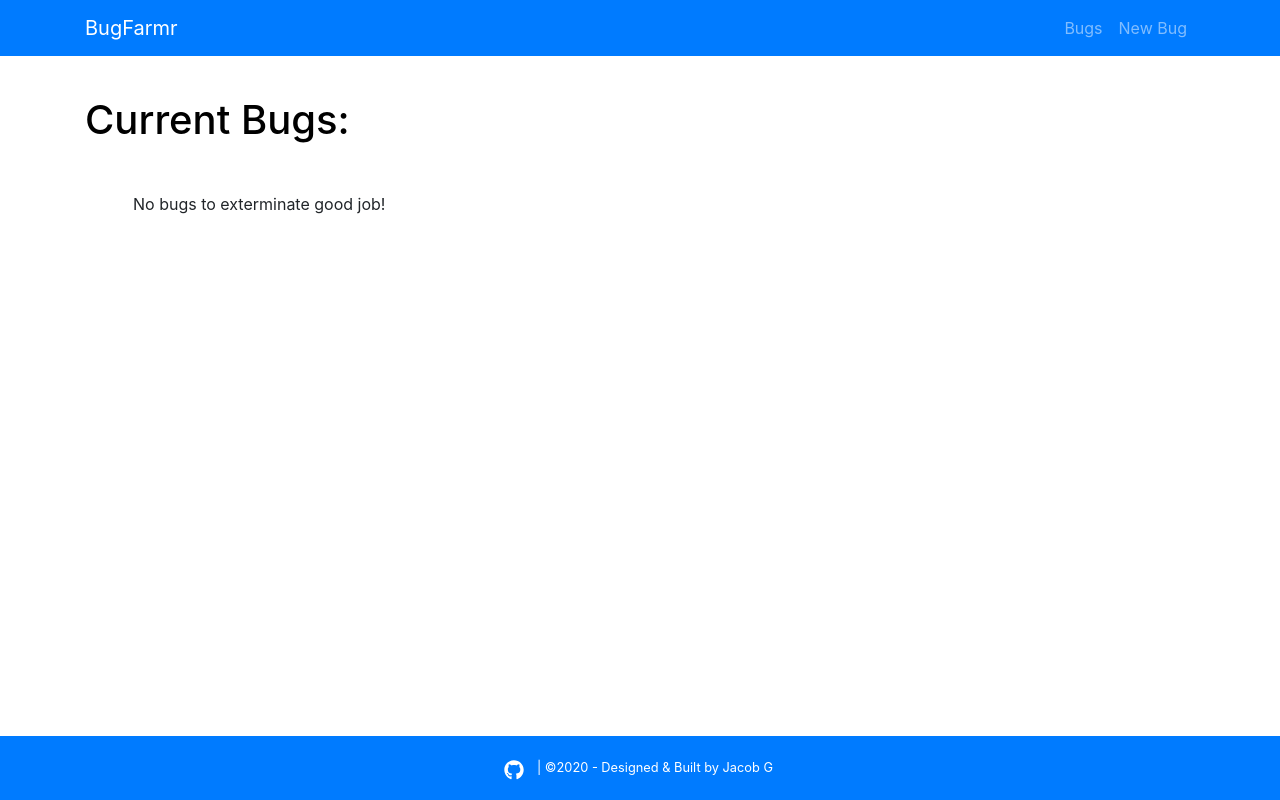
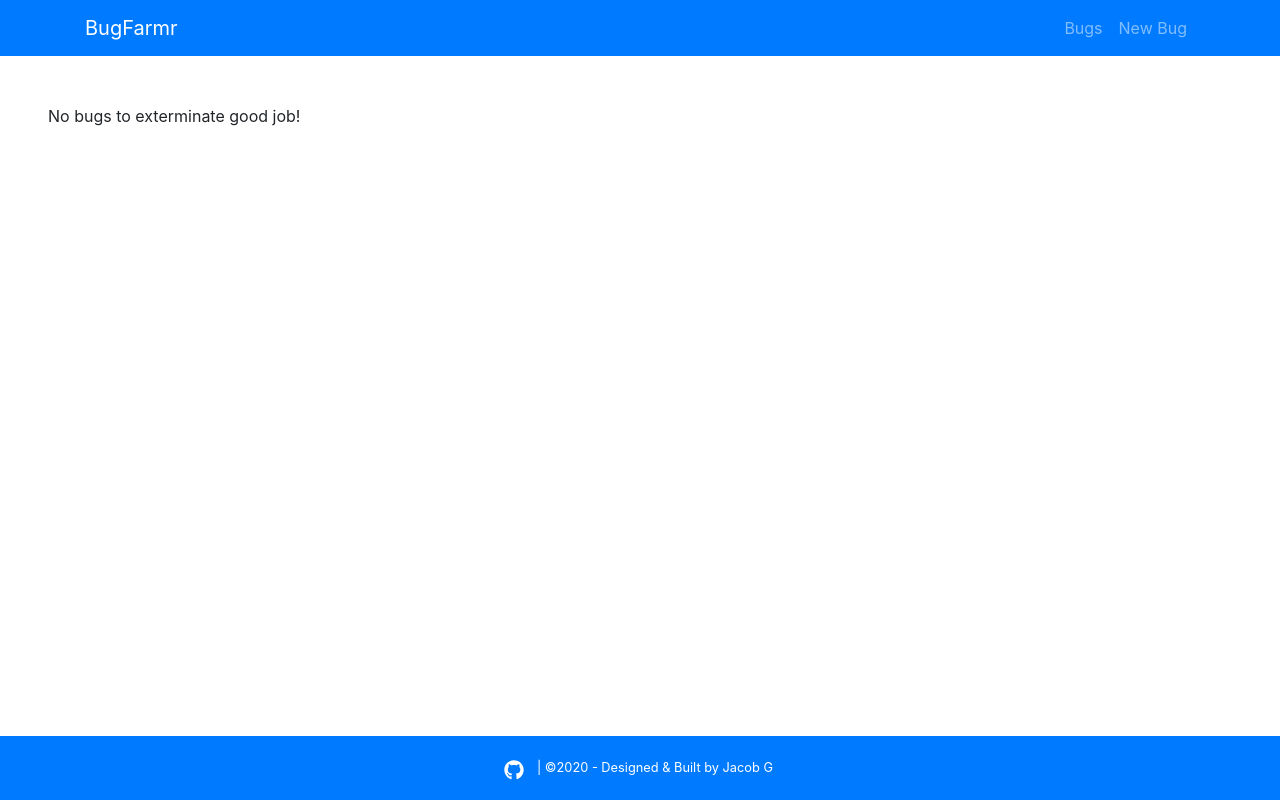
Before and after one commit to jakescript/bugfarmr, a React (Create React App) app: page / in a window 1280 px wide. Built offline with nearby package versions, Linux system fonts and the light colour scheme.

Commit message:
Updated Bugs Container margin-bottom; Removed netlify

```diff
--- a/src/components/Bug.js
+++ b/src/components/Bug.js
@@ -21,7 +21,7 @@ const topTitles = {
 }
 
 function Bug(props) {
-    const { title, env, desc, expected, severity } = props.item
+    const { title, env, desc, expected, severity, solved } = props.item
 
     return (
         <Card border="primary" text="dark"  style={cardStyle}>
@@ -58,9 +58,7 @@ function deleteBug(title, update) {
             bugs.splice(i, 1)
         }
     }
-
     localStorage.setItem("bugs", JSON.stringify(bugs))
     update()
 }
-
 export default Bug
--- a/src/components/Home.js
+++ b/src/components/Home.js
@@ -29,7 +29,6 @@ class Home extends Component {
 
     render() {
         const Buglist = this.state.bugs.map((bug, i) => {
-            console.log(bug)
             return (
                 <div key={i}>
                     <Bug item={bug} update={this.updateBugs} />
@@ -37,15 +36,20 @@ class Home extends Component {
             )
         })
 
+        if (this.state.bugs.length === 0) {
+            return (
+                <div className="m-5">
+                    <p>No bugs to exterminate good job!</p>
+                </div>
+            )
+        }
+
         return (
             <Container>
                 <h1 style={{ color: "black", marginTop: "5vh" }}>Current Bugs:</h1>
-                {Buglist}
-                {this.state.bugs.length === 0 &&
-                    <div className="m-5">
-                        <p>No bugs to exterminate good job!</p>
-                    </div>
-                }
+                <div style={{ paddingBottom: "8vh" }}>
+                    {Buglist}
+                </div>
             </Container>
         );
     }
--- a/src/components/NewBug.js
+++ b/src/components/NewBug.js
@@ -36,7 +36,7 @@ class NewBug extends Component {
             env: this.state.env,
             desc: this.state.desc,
             severity: this.state.severity,
-            expected: this.state.expected,
+            expected: this.state.expected
         }
         this.state.bugArr.push(bug)
         const bugStr = JSON.stringify(this.state.bugArr)
```
